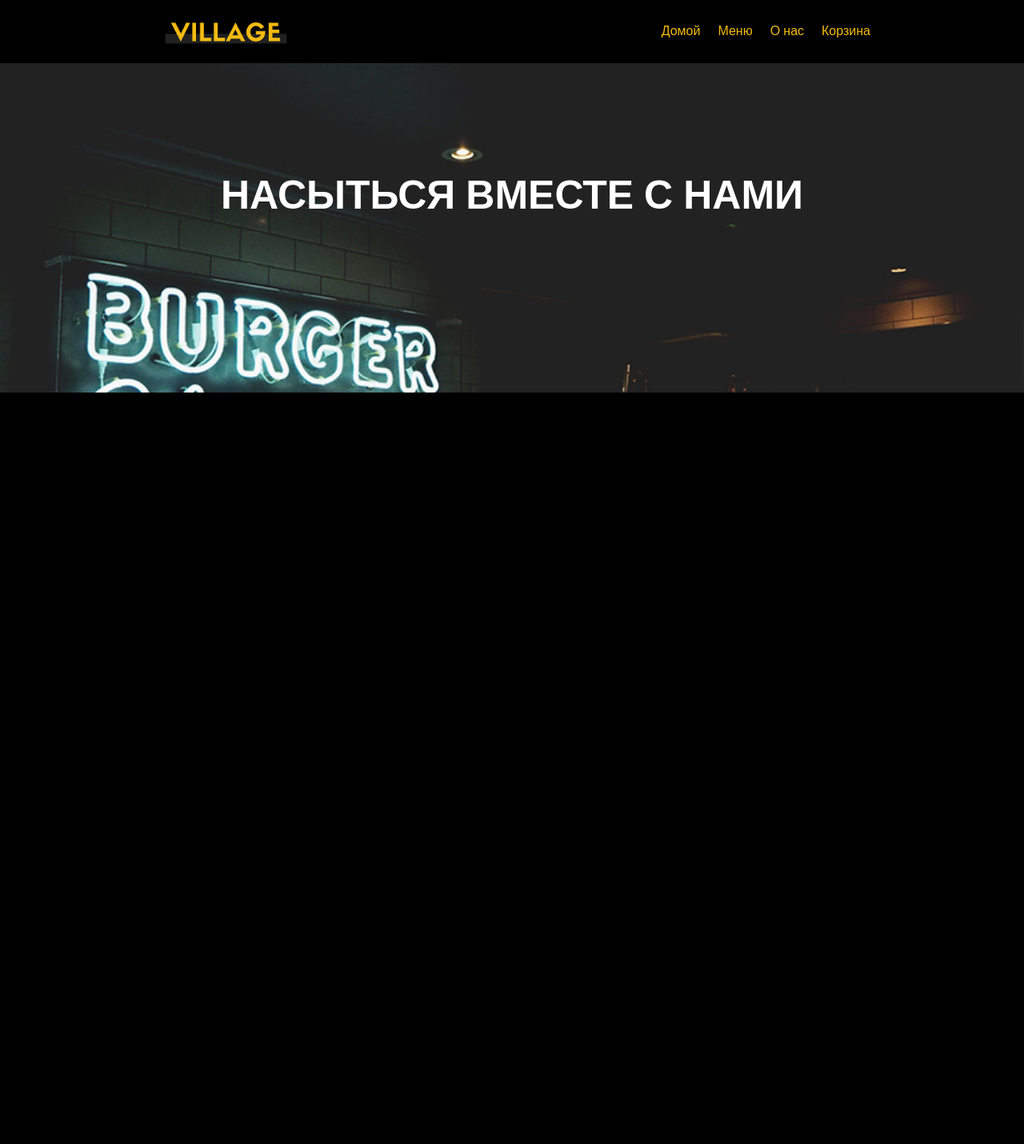
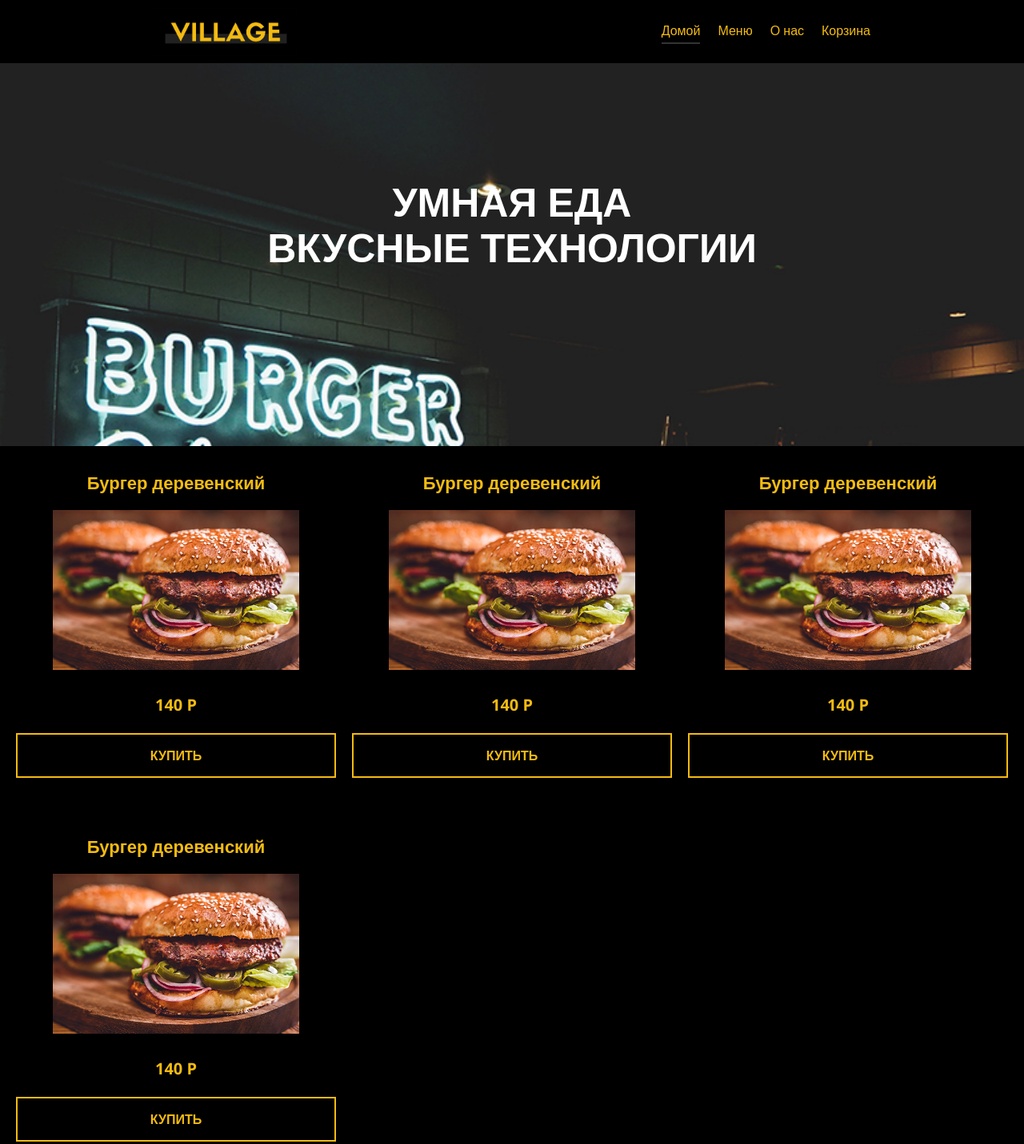
Before and after one commit to egorrya/village-landing, a website: page index.html in a window 1280 px wide. Shown: the top 1431 px of the page at 80% size. Before the commit the page ends 800 px from the top, so only its background shows below. Drawn offline with nearby package versions, Linux system fonts and the light colour scheme.

Commit message:
2 commit

```diff
--- a/assets/js/common.js
+++ b/assets/js/common.js
@@ -1,41 +1,14 @@
-jQuery(window).scroll(function(){
-	var $sections = $('section');
-	$sections.each(function(i,el){
-		var top  = $(el).offset().top-200;
-		var bottom = top +$(el).height();
-		var scroll = $(window).scrollTop();
-		var id = $(el).attr('id');
-		if( scroll > top && scroll < bottom){
-			$('a.active').removeClass('active');
-			$('a[href="#'+id+'"]').addClass('active');
-		}
-	})
-});
+
 
 $(document).ready(function(){
 
-	$("nav").on("click","a", function (event) {
-        // исключаем стандартную реакцию браузера
-        event.preventDefault();
 
-        // получем идентификатор блока из атрибута href
-        var id  = $(this).attr('href'),
-
-        // находим высоту, на которой расположен блок и минусуем хедер
-        top = $(id).offset().top - 60;
-
-        // анимируем переход к блоку, время: 600 мс
-        $('body,html').animate({scrollTop: top}, 600);
-      });
 
 	// animate css
 
-	$(".main-nav__items").animated("fadeInRight");
+	$(".main-nav__items").animated("fadeInLeft");
 	$(".home-section__title").animated("flash");
-	$(".home-section__desc").animated("flash");
-	$(".about__langs").animated("slideInLeft");
-	$(".service__content").animated("fadeInUp");
-	$(".portfolio__items").animated("slideInRight");
+	$(".menu__item").animated("slideInLeft");
 
 	// counter for 10000 sec
 
--- a/assets/less/blocks/home-section.less
+++ b/assets/less/blocks/home-section.less
@@ -12,16 +12,57 @@
     .container-fluid();
 }
 
+
+
 .home-section__title {
-    font-size: 50px;
+    font-size: 40px;
+    line-height: auto;
 
     margin-bottom: 120px;
-    padding-top: 100px;
+    padding-top: 120px;
 
     text-align: center;
     text-transform: uppercase;
 }
 
+.menu {
+    padding: 0 30px;
+    display: grid;
+    grid-template-columns: 1fr;
+}
+
+.menu__item {
+    text-align: center;
+
+    h2 {
+        font-size: 22px;
+        margin-top: 30px;
+        margin-bottom: 20px;
+    }
+
+    img {
+        display: inline-block;
+        padding: 0 0px;
+        min-width: 300px;
+        height: 200px;
+        margin-bottom: 20px;
+    }
+
+    span {
+        font-size: 20px;
+        display: block;
+        font-weight: bold;
+        margin-bottom: 20px;
+    }
+
+    a.btn {
+        background-color: #000;
+        color: #f3bb12;
+        display: block;
+        padding: 11px;
+        margin-bottom: 20px;
+    }
+}
 
 @media @t-width {
     .home-section__container-fluid {
@@ -30,6 +71,21 @@
     }
 
     .home-section__title {
-        padding-top: 130px;
+        font-size: 50px;
+
+        padding-top: 140px;
+    }
+
+    .menu {
+        padding: 0 20px;
+        grid-template-columns: 1fr 1fr;
+        grid-gap:20px;
     }
 }
+
+@media @d-width {
+
+    .menu {
+        grid-template-columns: 1fr 1fr 1fr;
+    }
+}
--- a/assets/less/blocks/page-footer.less
+++ b/assets/less/blocks/page-footer.less
@@ -1,5 +1,5 @@
 .page-footer {
-	background-color: #222;
+	background-color: #000;
 	color: #fff;
 }
 
@@ -13,13 +13,14 @@
 	justify-content: center;
 
 	div {
-		width: 33.3%;
+		width: 70%;
 		padding: 50px 0;
 	}
 }
 
 .page-footer__network{
-	.fa{
+	a{
+		display: inline-block;
 		margin-right: 10px;
 		margin-bottom: 10px;
 		text-align:center;
@@ -47,25 +48,25 @@
 
 
 .page-footer__copy{
-	font-family: 'Montserrat', sans-serif;
-
 	letter-spacing: 1px;
 	text-shadow: -0.6px 0 1px rgb(30,242,241) , 0.6px 0 1px rgb(246,5,10) ;
 
 	text-align: center;
 	margin-top: 10px;
-	color: #eee;
+	color: #fff;
 }
 
 .page-footer__up {
 	text-align: right;
 
-	.fa-angle-double-up {
+	a {
+		display: inline-block;
+		text-decoration: none;
 		cursor: pointer;
 		text-align:center;
 
 		font-size: 25px;
-		line-height: 50px;
+		line-height: 44px;
 
 		width: 50px;
 		height: 50px;
@@ -80,7 +81,7 @@
 @media @m-width-only {
 
 	.page-footer__up {
-		.fa-angle-double-up {
+		a {
 			margin-right: 20px;
 		}
 	}
--- a/assets/less/scaffolding.less
+++ b/assets/less/scaffolding.less
@@ -12,7 +12,7 @@ body {
     font-style: 400;
     line-height: 30px;
 
-    color: #fff;
+    color: #f3bb12;
     background-color: #000;
 }
 
@@ -28,7 +28,7 @@ h2 {
     font-size: 20px;
     font-style: 700;
     line-height: auto;
-    color: #fff;
+    color: #f3bb12;
 }
 
 h3 {
@@ -67,17 +67,16 @@ img {
     text-decoration: none;
     text-transform: uppercase;
 
-    color: #000;
-    border: 1px solid #000;
-    background-color: #fff;
+    color: #f3bb12;
+    border: 2px solid #f3bb12;
+    background-color: #000;
     box-shadow: inset 0 0 20px rgba(255, 255, 255, 0);
 
     &:hover {
         text-decoration: none;
 
         color: #333;
-        border: 1px solid #ccc;
-        border: 1px solid;
+        border: 2px solid #ccc;
         outline-color: rgba(255, 255, 255, 0);
         outline-offset: 15px;
         background-color: #fff;
@@ -88,7 +87,7 @@ img {
         text-decoration: none;
 
         color: #000;
-        border: 1px solid #aaa;
+        border: 2px solid #aaa;
         background-color: #ddd;
     }
 }
--- a/assets/less/style.less
+++ b/assets/less/style.less
@@ -13,3 +13,4 @@
 
 @import "blocks/page-header.less";
 @import "blocks/home-section.less";
+@import "blocks/page-footer.less";
--- a/index.html
+++ b/index.html
@@ -22,7 +22,7 @@
 </head>
 <body >
   <h1 class="visually-hidden">pasha pidor</h1>
-  <header class="page-header" >
+  <header class="page-header">
     <h1 class="visually-hidden"></h1>
     <a href="#" class="page-header__brand">
       <img src="assets/img/br.jpg" width="933" height="309" alt=""/>
@@ -46,13 +46,49 @@
   </header>
   <section class="home-section ">
     <div class="home-section__container-fluid">
-      <h1 class="home-section__title ">Насыться вместе с нами</h1>
+      <h1 class="home-section__title ">Умная еда<br>Вкусные технологии</h1>
+    </div>
+
+
+  </section>
+
+  <div class="menu">
+    <div class="menu__item">
+     <h2>Бургер деревенский</h2>
+     <img src="assets/img/1.jpg" alt=""></img>
+     <span>140 P</span>
+     <a  href="#" class="btn">Купить</a>
+   </div>
+   <div class="menu__item">
+     <h2>Бургер деревенский</h2>
+     <img src="assets/img/1.jpg" alt=""></img>
+     <span>140 P</span>
+     <a  href="#" class="btn">Купить</a>
+   </div>
+   <div class="menu__item">
+     <h2>Бургер деревенский</h2>
+     <img src="assets/img/1.jpg" alt=""></img>
+     <span>140 P</span>
+     <a  href="#" class="btn">Купить</a>
+   </div>
+   <div class="menu__item">
+     <h2>Бургер деревенский</h2>
+     <img src="assets/img/1.jpg" alt=""></img>
+     <span>140 P</span>
+     <a  href="#" class="btn">Купить</a>
+   </div>
+ </div>
+ <section class="page-footer">
+  <div class="page-footer__container-fluid">
+
+    <div class="page-footer__copy">Чемпионат «Cup Altai 2017»<br>Команда: «Trip 2.0»<br>Здесь был Егор</div>
+
   </div>
 </section>
 
 
 <span id="forUNCSS" class="animated
-  fadeInRight
+fadeInLeft
 flash
 slideInRight
 fadeInUp
```
Also changed, not shown: assets/css/style.css, assets/css/style.min.css, assets/img/1.jpg (added). Lines whose indentation alone changed are shown as unchanged.
